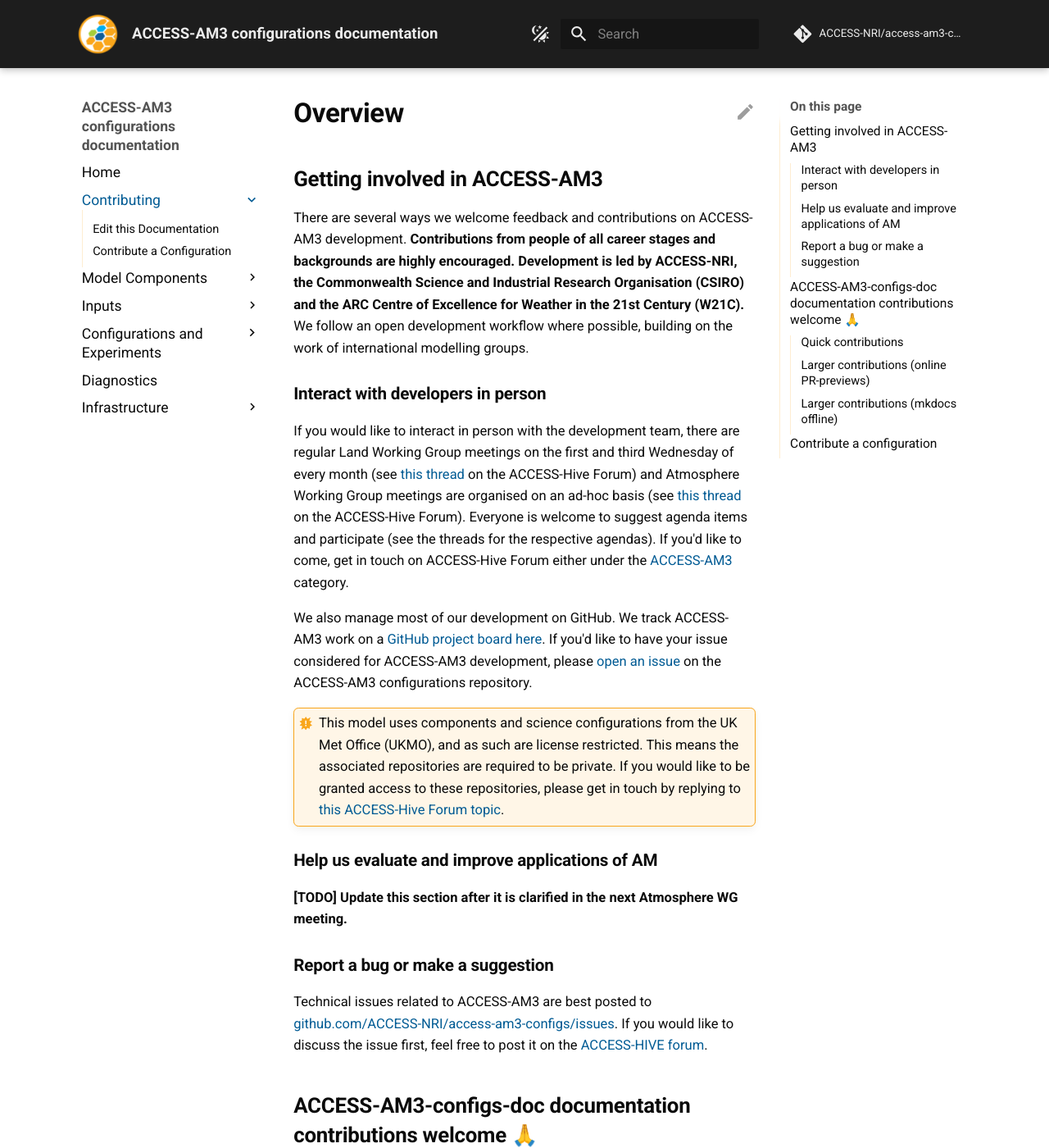
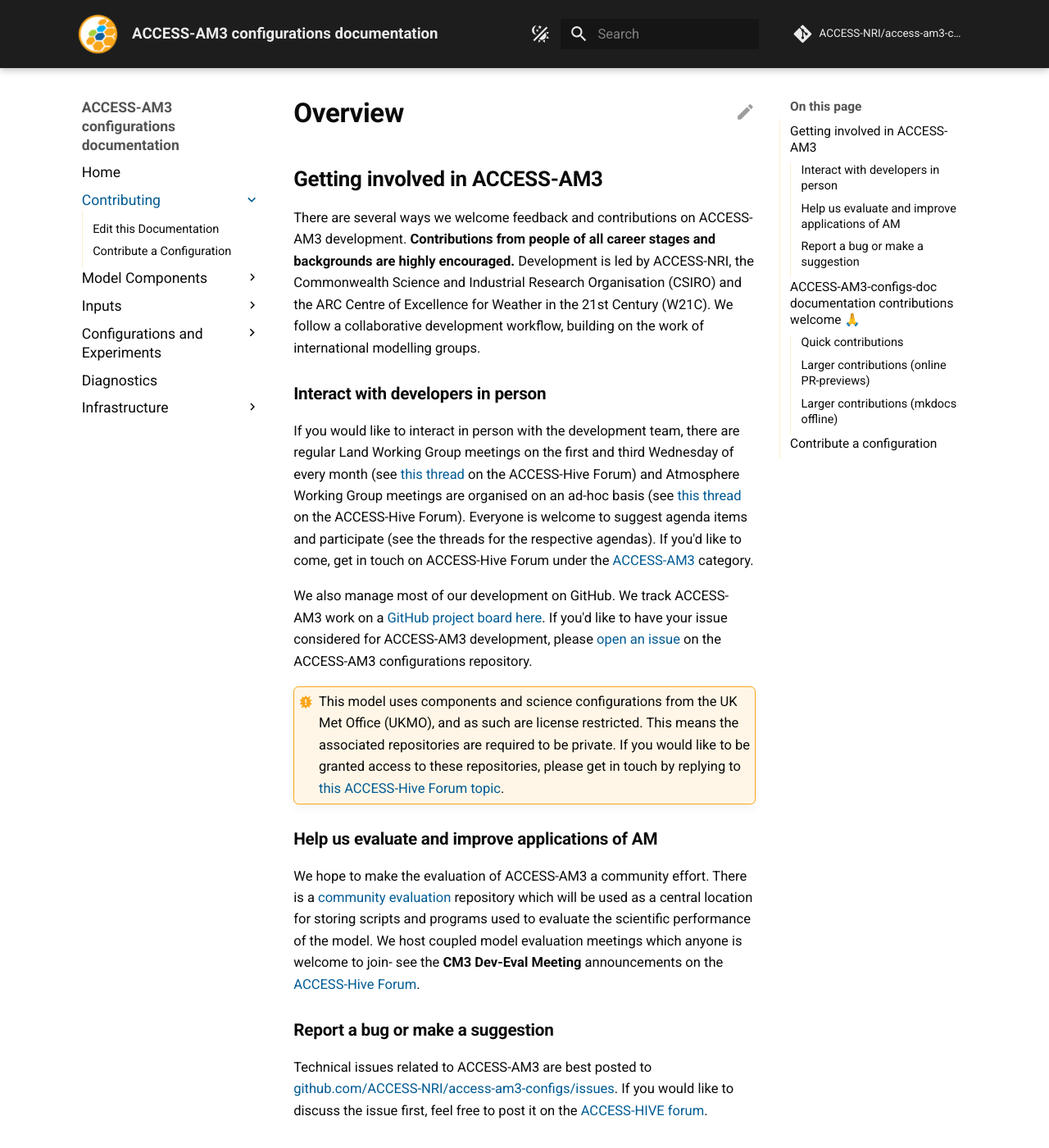
Before and after one commit to ACCESS-NRI/access-am3-configs-doc, an MkDocs documentation site: the page built from documentation/docs/pages/contributing/index.md, in a window 1280 px wide and 1400 px high. Shown: the whole window at 82% size. Built offline with MkDocs 1.6.1 and Material for MkDocs 9.7.7, drawn with Linux system fonts in a browser that asks for light colours; comment, search, counter and statistics services are not loaded.

Commit message:
Fix some typos and add eval section

```diff
--- a/documentation/docs/pages/contributing/index.md
+++ b/documentation/docs/pages/contributing/index.md
@@ -1,10 +1,10 @@
 ## Getting involved in ACCESS-AM3
 
-There are several ways we welcome feedback and contributions on ACCESS-AM3 development. **Contributions from people of all career stages and backgrounds are highly encouraged. Development is led by ACCESS-NRI, the Commonwealth Science and Industrial Research Organisation (CSIRO) and the ARC Centre of Excellence for Weather in the 21st Century (W21C).** We follow an open development workflow where possible, building on the work of international modelling groups.
+There are several ways we welcome feedback and contributions on ACCESS-AM3 development. **Contributions from people of all career stages and backgrounds are highly encouraged.** Development is led by ACCESS-NRI, the Commonwealth Science and Industrial Research Organisation (CSIRO) and the ARC Centre of Excellence for Weather in the 21st Century (W21C). We follow a collaborative development workflow, building on the work of international modelling groups.
 
 ### Interact with developers in person
 
-If you would like to interact in person with the development team, there are regular Land Working Group meetings on the first and third Wednesday of every month (see [this thread](https://forum.access-hive.org.au/t/land-working-group-announce/355) on the ACCESS-Hive Forum) and Atmosphere Working Group meetings are organised on an ad-hoc basis (see [this thread](https://forum.access-hive.org.au/t/announce-atmosphere-working-group/568) on the ACCESS-Hive Forum). Everyone is welcome to suggest agenda items and participate (see the threads for the respective agendas). If you'd like to come, get in touch on ACCESS-Hive Forum either under the [ACCESS-AM3](https://forum.access-hive.org.au/c/atmosphere/am3/243) category.
+If you would like to interact in person with the development team, there are regular Land Working Group meetings on the first and third Wednesday of every month (see [this thread](https://forum.access-hive.org.au/t/land-working-group-announce/355) on the ACCESS-Hive Forum) and Atmosphere Working Group meetings are organised on an ad-hoc basis (see [this thread](https://forum.access-hive.org.au/t/announce-atmosphere-working-group/568) on the ACCESS-Hive Forum). Everyone is welcome to suggest agenda items and participate (see the threads for the respective agendas). If you'd like to come, get in touch on ACCESS-Hive Forum under the [ACCESS-AM3](https://forum.access-hive.org.au/c/atmosphere/am3/243) category.
 
 We also manage most of our development on GitHub. We track ACCESS-AM3 work on a [GitHub project board here](https://github.com/orgs/ACCESS-NRI/projects/35). If you'd like to have your issue considered for ACCESS-AM3 development, please [open an issue](https://github.com/ACCESS-NRI/access-am3-configs/issues/new) on the ACCESS-AM3 configurations repository.
 
@@ -13,15 +13,7 @@ We also manage most of our development on GitHub. We track ACCESS-AM3 work on a
 
 ### Help us evaluate and improve applications of AM
 
-**[TODO] Update this section after it is clarified in the next Atmosphere WG meeting.**
-
-<!--
-We have a community based group the "AM3 Dev-Eval Working group" that are helping with AM3 evaluation and development. Contributions from people of all career stages and backgrounds are highly encouraged. To join the meetings follow the announcements [here](https://forum.access-hive.org.au/t/esm-working-group-announce/567/67).
-
-There's agenda (before the meeting) and minutes (after) the meetings [here](https://forum.access-hive.org.au/t/am3-dev-eval-working-group-meeting-minutes-2025/5393), anyone can share a figure or contribute to the agenda.
-
-All community members (and ACCESS-NRI staff) can get [write access to the AM3 evaluation repository](https://github.com/ACCESS-Community-Hub/access-am3-paper-1/). To get write access, you need to create an issue and request access, [please use this issue template](https://github.com/ACCESS-Community-Hub/access-am3-paper-1/issues/new?template=add-user-request-to--access-am3-1-repository-.md). Evaluation figures are being coordinated [here](https://github.com/ACCESS-Community-Hub/access-am3-paper-1/issues/1).
--->
+We hope to make the evaluation of ACCESS-AM3 a community effort. There is a [community evaluation](https://github.com/ACCESS-Community-Hub/access-am3-paper-1) repository which will be used as a central location for storing scripts and programs used to evaluate the scientific performance of the model. We host coupled model evaluation meetings which anyone is welcome to join- see the **CM3 Dev-Eval Meeting** announcements on the [ACCESS-Hive Forum](https://forum.access-hive.org.au/t/esm-working-group-announce/567/68).
 
 ### Report a bug or make a suggestion
 
```
Also changed, not shown: documentation/docs/pages/index.md (+3 -3 lines).
